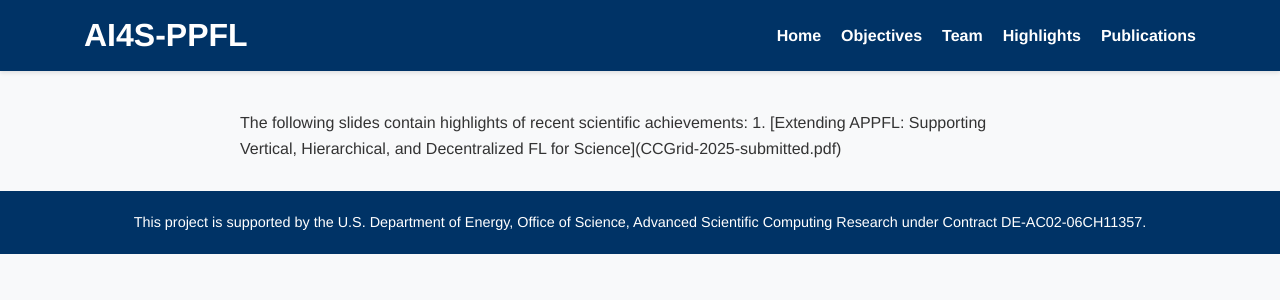
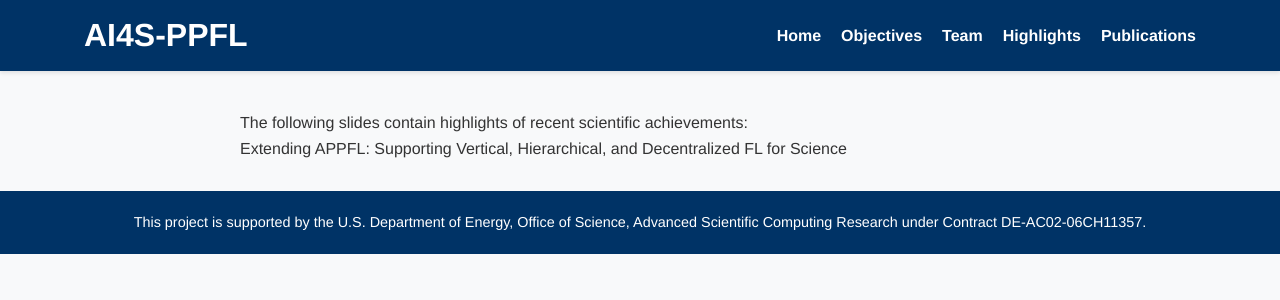
Before and after one commit to AI4S-PPFL/ai4s-ppfl.github.io, a Jekyll site: the page built from _highlights/index.md, in a window 1280 px wide. Shown: the top 300 px of the page. Built offline with Jekyll 4.4.1, drawn with Linux system fonts in a browser that asks for light colours.

Commit message:
Update index.md

```diff
--- a/_highlights/index.md
+++ b/_highlights/index.md
@@ -4,8 +4,10 @@
 
 <div style="margin-top: 30px; margin-bottom: 30px; text-align: left; max-width: 800px; margin-left: auto; margin-right: auto;">
 
-The following slides contain highlights of recent scientific achievements:
+<p>The following slides contain highlights of recent scientific achievements:</p>
 
-1. [Extending APPFL: Supporting Vertical, Hierarchical, and Decentralized FL for Science](CCGrid-2025-submitted.pdf)
+<ol>
+    <il><a href="CCGrid-2025-submitted.pdf">Extending APPFL: Supporting Vertical, Hierarchical, and Decentralized FL for Science</a></il>
+</ol>
 
 </div>
```
